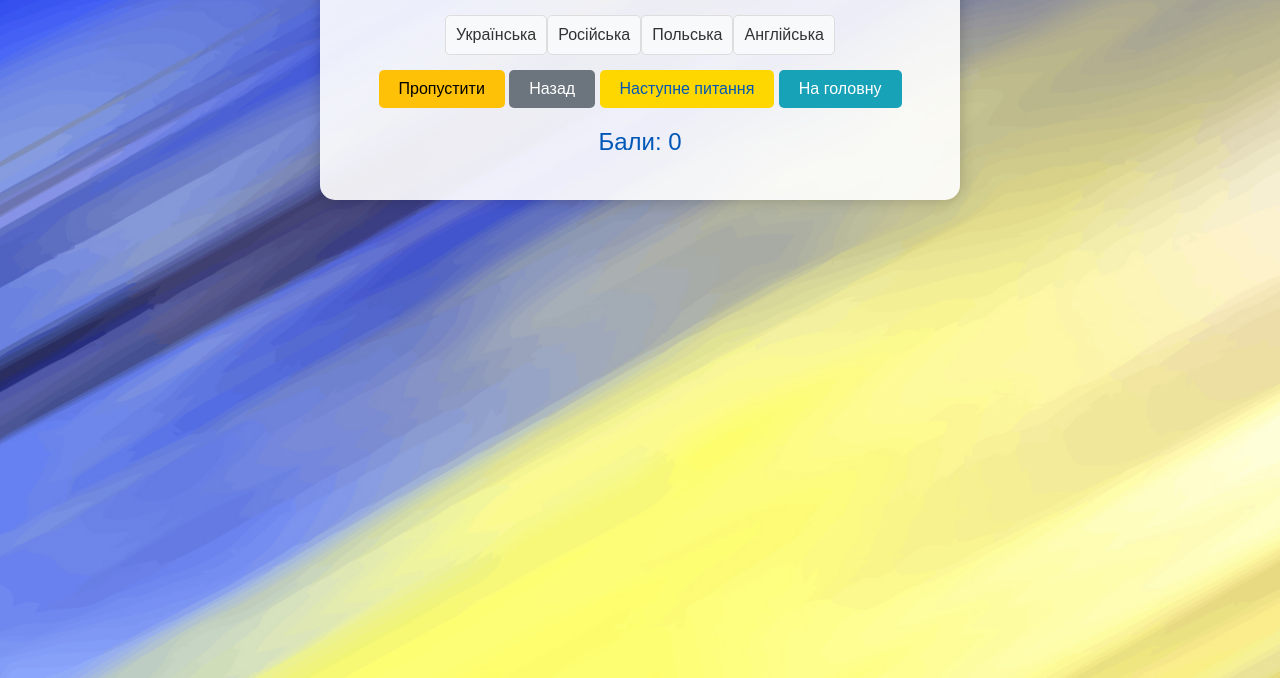
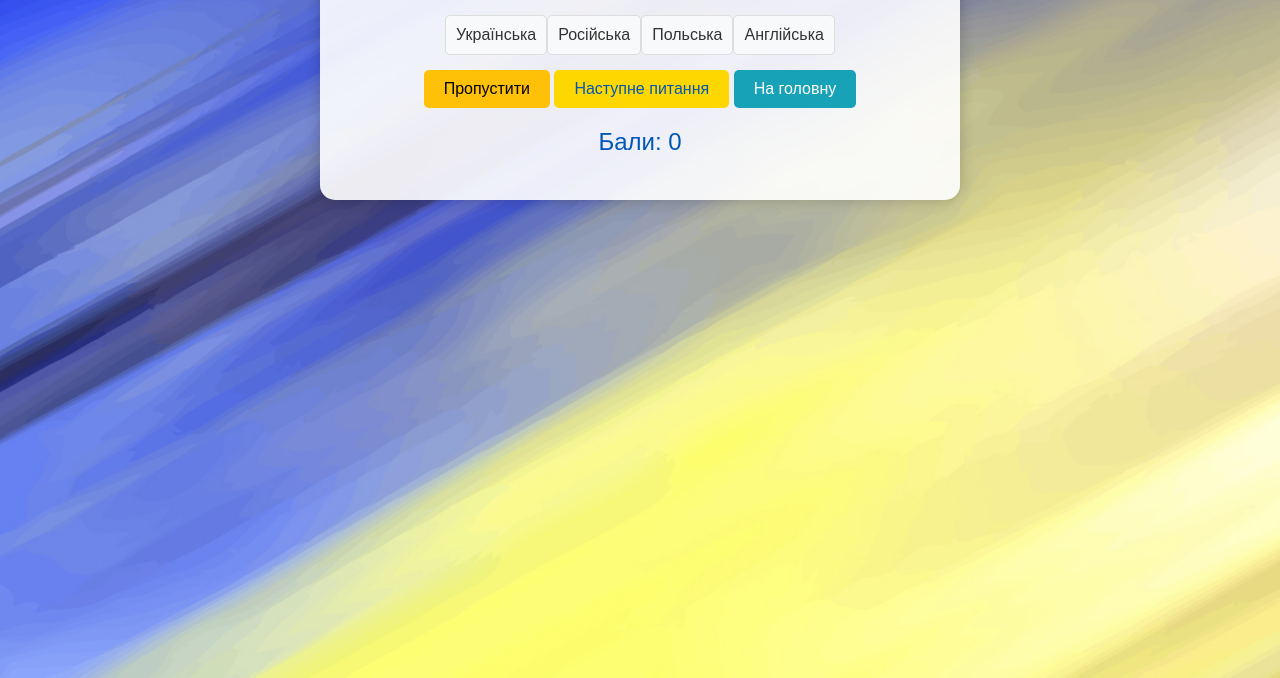
Before and after one commit to ZermeXX/victoryn, a plain HTML site: page questions.html in a window 1280 px wide. Shown: the part 122-800 px from the top of the page. Drawn offline with Linux system fonts and the light colour scheme.

Commit message:
Update questions.html

```diff
--- a/questions.html
+++ b/questions.html
@@ -12,7 +12,7 @@
         <div id="answers"></div>
         <div class="buttons">
             <button id="skip-button">Пропустити</button>
-            <button id="back-button">Назад</button>
+            <button id="back-button" style="display: none;">Назад</button>
             <button id="next-button" disabled>Наступне питання</button>
             <button id="home-button">На головну</button>
         </div>
```
